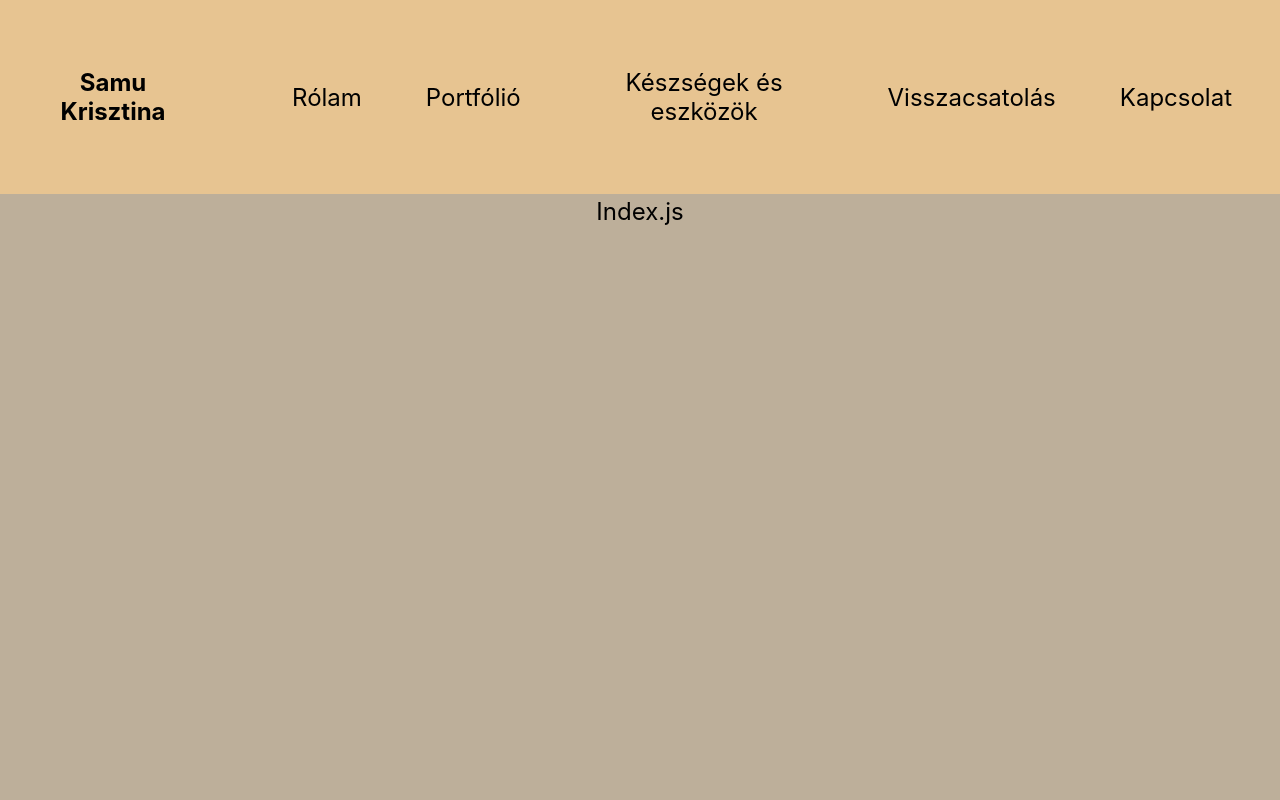
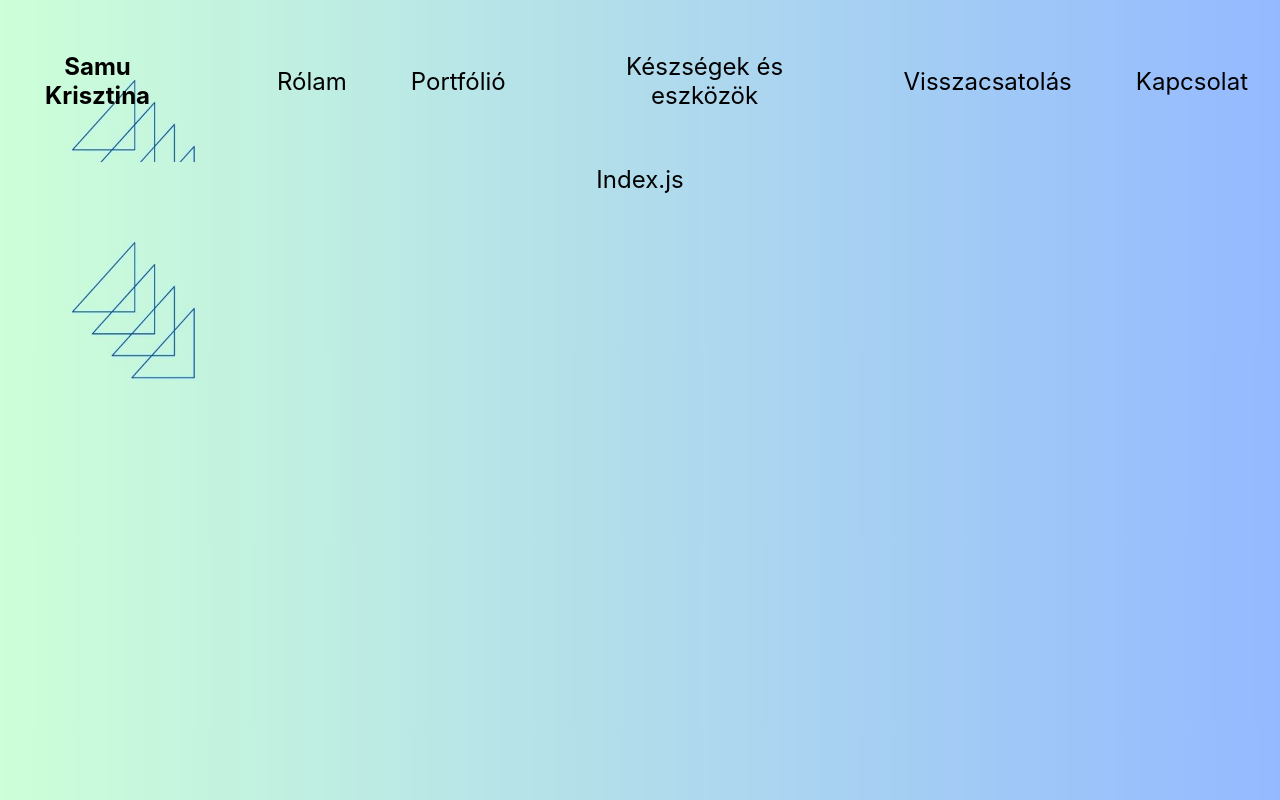
Before and after one commit to KrisztinaSamu/krisztinasamu_portfolio_, a Next.js app: page / in a window 1280 px wide. Shown: the top 800 px of the page. Built offline with nearby package versions, Linux system fonts and the light colour scheme.

Commit message:
create Layout.js and test background picture

```diff
--- /dev/null
+++ b/components/Layout.js
@@ -0,0 +1,18 @@
+import Head from "next/head";
+import styles from "../styles/Layout.module.css";
+import Navbar from "./Navbar";
+import "./Navbar.module.css";
+
+
+export default function Layout({ children }) {
+  return (
+    <div className={styles.container}>
+      <Head>
+        <title>Samu Krisztina</title>
+        <meta name="keywords" content="frontend, webfejlesztő" />
+      </Head>
+      <Navbar />
+      <main className={styles.container}>{children}</main>
+    </div>
+  );
+}
--- a/components/Navbar.module.css
+++ b/components/Navbar.module.css
@@ -7,18 +7,14 @@
 
 .headerContainer {
   margin: auto;
-  width: 100%;
-  background-color: var(--mainColor);
 }
 
 .navContainer {
   width: 100%;
-  padding: 1rem;
   align-items: center;
 }
 
 .navLinks {
-  background-color: var(--mainColor);
   position: fixed;
   top: 0;
   left: -100%;
@@ -36,6 +32,7 @@
 
 .active {
   left: 0;
+  background-color: aqua;
 }
 
 .navLinkItem {
--- a/pages/_app.js
+++ b/pages/_app.js
@@ -1,5 +1,5 @@
-import '../styles/globals.css'
+import "../styles/globals.css";
 
 export default function MyApp({ Component, pageProps }) {
-  return <Component {...pageProps} />
+  return <Component {...pageProps} />;
 }
--- a/pages/index.js
+++ b/pages/index.js
@@ -1,19 +1,10 @@
-import Head from "next/head";
 import styles from "../styles/Layout.module.css";
-import Navbar from "../components/Navbar";
-import "../components/Navbar.module.css";
+import Layout from "../components/Layout";
 
 export default function Home() {
   return (
-    <div className={styles.container}>
-      <Head>
-        <title>Samu Krisztina</title>
-        <meta name="keywords" content="frontend, webfejlesztő" />
-      </Head>
-      <Navbar />
-      <main>
-        <p className={styles.description}>Index.js</p>
-      </main>
-    </div>
+    <Layout>
+      <p className={styles.description}>Index.js</p>
+    </Layout>
   );
 }
--- a/styles/Layout.module.css
+++ b/styles/Layout.module.css
@@ -1,5 +1,10 @@
 .container {
-  background-color: var(--mainColorLight);
+  background: url(../public/testJpg.jpg);
+  background-repeat: no-repeat;
+  background-attachment: fixed;
+  background-size: 100% 100%;
+  height: 100vh;
+
 }
 
 .title a {
--- a/styles/globals.css
+++ b/styles/globals.css
@@ -1,6 +1,6 @@
 
 :root {
-  --mainColor: #e7c491;
+  --mainColor: /*#e7c491*/#e2e3eb;
   --mainColorLight: #bdaf9a;
   --secondaryColor: #150886;
   --textColor: #d9dedf;
```
Also changed, not shown: pages/about.js (+8 -6 lines), pages/contact.js (+7 -6 lines), pages/feedback.js (+7 -6 lines), pages/portfolio.js (+7 -6 lines), pages/skills_and_tools.js (+7 -6 lines), public/testJpg.jpg (added), 1 other file (tests, documents, lock files or other folders).
